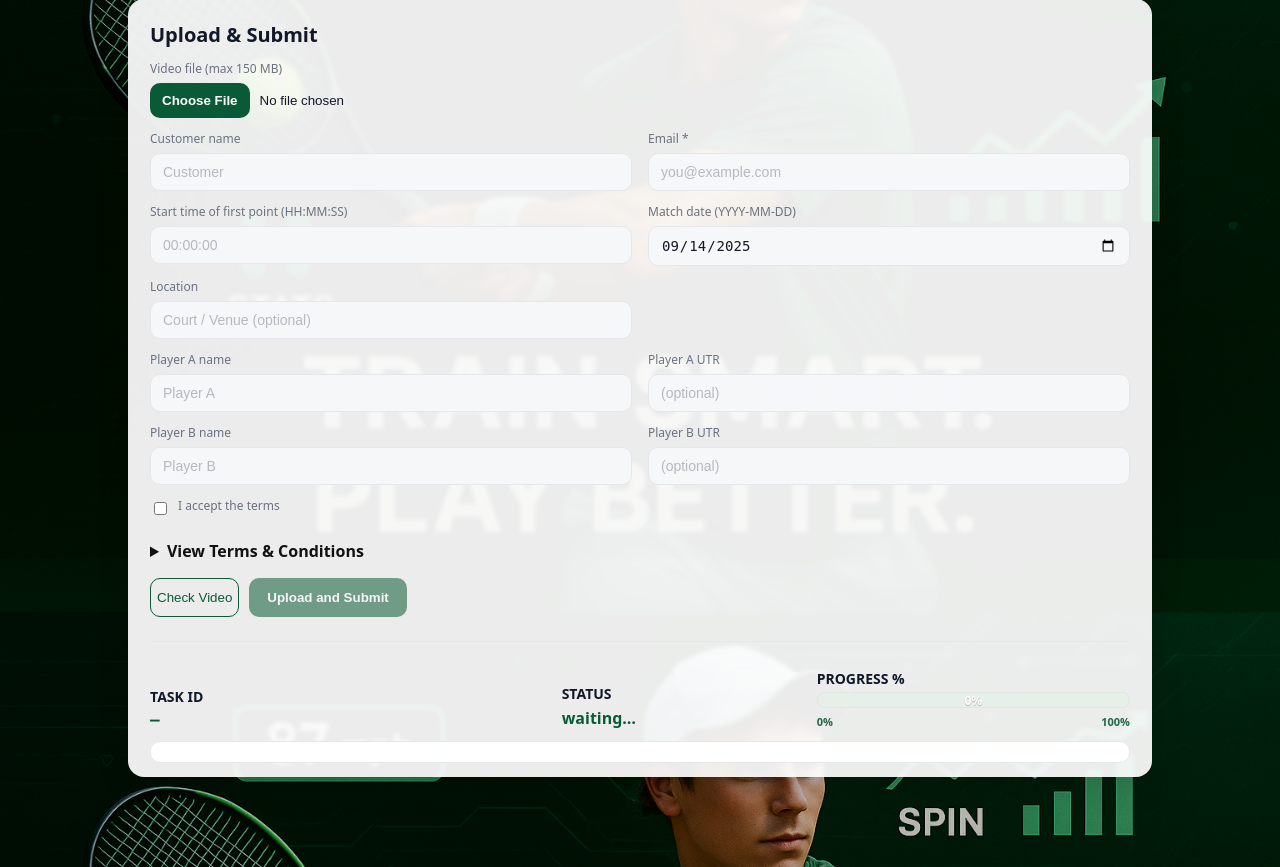
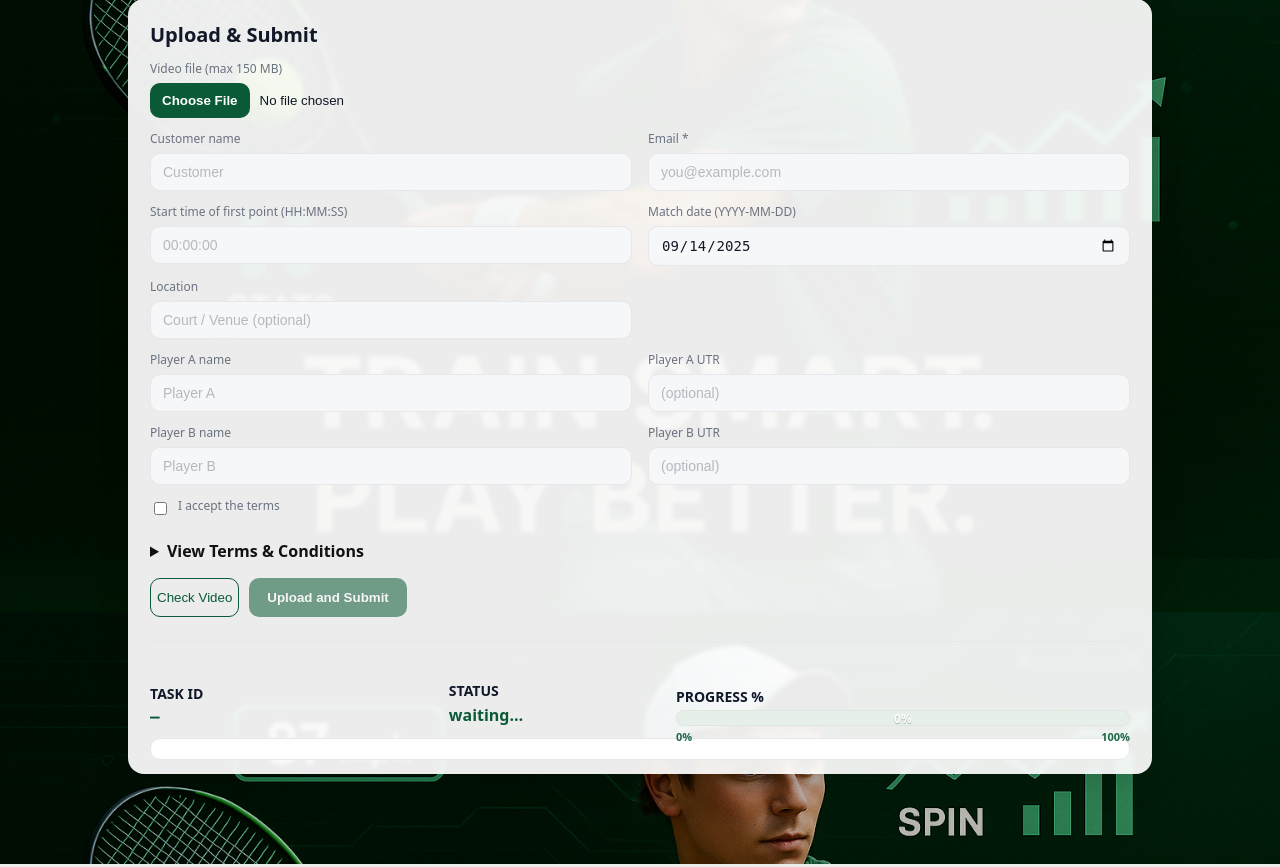
Before and after one commit to NxtPoint/webhook-server, a Flask app: page /upload/ in a window 1280 px wide. Shown: the part 241-1108 px from the top of the page. Run offline with Flask 3, Linux system fonts and the light colour scheme; some libraries are stand-ins or nearby versions.

```diff
--- a/templates/ui/upload.html
+++ b/templates/ui/upload.html
@@ -62,14 +62,14 @@
   .btn-row{display:flex;gap:10px}
   .divider{height:1px;background:#e5e7eb;margin:12px 0;}
 
-  /* STATUS ROW (aligned, bold titles, safe widths, no overflow) */
+  /* STATUS ROW (aligned titles, progress wider, bottoms aligned to bar) */
   .status-row{
     display:grid;
-    grid-template-columns: 1.25fr 0.75fr 1.0fr; /* task id | status | progress */
-    gap:20px;
-    align-items:end;            /* bottoms align with progress base */
+    grid-template-columns: 1.2fr 0.9fr 1.9fr; /* task id | status | progress (wider) */
+    gap:12px;               /* closer to STATUS */
+    align-items:end;        /* bottoms align with progress bar */
     margin-top:6px;
-    overflow:hidden;            /* never bleed outside card */
+    overflow:visible;       /* allow anchors to sit just below bar without clipping */
   }
   .col{display:flex;flex-direction:column;justify-content:flex-end;min-height:54px;}
   .col-title{
@@ -81,11 +81,14 @@
   .mono{font-family:ui-monospace,Menlo,Monaco,Consolas,"Liberation Mono","Courier New",monospace;}
 
   /* Progress bar — same green as Upload button */
-  .bar-wrap{width:100%;}
+  .bar-wrap{width:100%;position:relative;} /* anchors are absolutely positioned and DO NOT affect height */
   .bar{position:relative;height:16px;border-radius:9999px;background:#e6efe8;overflow:hidden;box-shadow:inset 0 0 0 1px rgba(0,0,0,0.04);}
   .bar .fill{position:absolute;left:0;top:0;bottom:0;width:0%;background:var(--brand);transition:width 400ms ease;}
   .bar .pct{position:absolute;inset:0;display:flex;align-items:center;justify-content:center;font-size:12px;font-weight:800;color:#fff;text-shadow:0 1px 1px rgba(0,0,0,.25);pointer-events:none;}
-  .anchors{display:flex;justify-content:space-between;margin-top:6px;color: var(--brand);font-size:11px;font-weight:700;opacity:.9}
+  .anchors{
+    position:absolute;left:0;right:0;bottom:-18px; /* visually below bar but not part of height */
+    display:flex;justify-content:space-between;color: var(--brand);font-size:11px;font-weight:700;opacity:.9;pointer-events:none;
+  }
 
   /* Log box — white, ~10 lines */
   .log{background:#fff;color:#111;border:1px solid #e5e7eb;border-radius:10px;padding:10px;
@@ -160,7 +163,6 @@
         <label for="terms">I accept the terms</label>
       </div>
 
-      <!-- T&C accordion -->
       <div class="full">
         <details class="tnc">
           <summary>View Terms & Conditions</summary>
@@ -173,7 +175,6 @@
         </details>
       </div>
 
-      <!-- Buttons -->
       <div class="full btn-row">
         <button type="button" class="btn-outline" id="checkBtn">Check Video</button>
         <button type="button" class="btn" id="submitBtn" disabled>Upload and Submit</button>
@@ -203,8 +204,6 @@
           </div>
         </div>
       </div>
-
-      <!-- Links intentionally removed -->
 
       <div class="full">
         <div class="log" id="log"></div>
```
